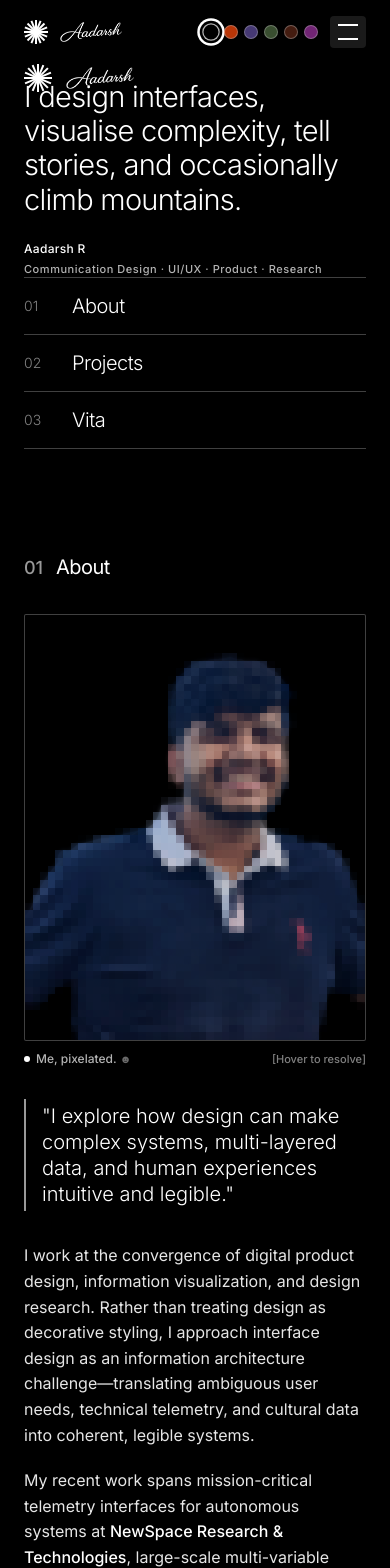
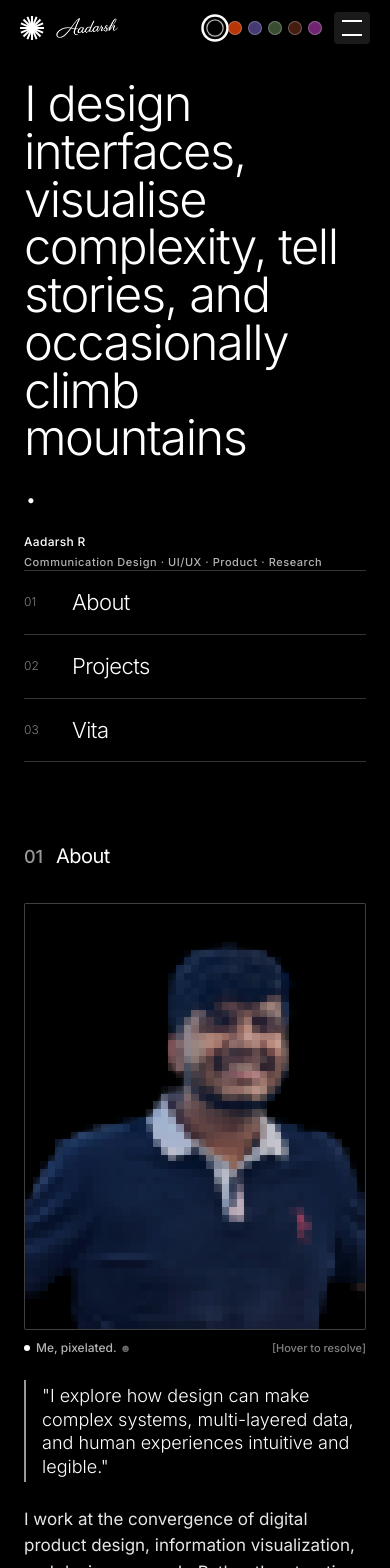
Before and after one commit to aadarshdoesdesign-007/portfolio-, a Next.js app: page / in a window 390 px wide. Shown: the top 1568 px of the page. Built offline with nearby package versions, Linux system fonts and the light colour scheme.

Commit message:
feat(mobile): rebuild mobile composition with single sticky header, art-directed hero typography, full-width section navigation, and stacked about layout

```diff
--- a/src/app/globals.css
+++ b/src/app/globals.css
@@ -324,6 +324,10 @@ section {
     font-size: 16px;
   }
 
+  .hidden {
+    display: none !important;
+  }
+
   .gridRow {
     display: block;
     gap: 0;
--- a/src/components/About.tsx
+++ b/src/components/About.tsx
@@ -10,7 +10,7 @@ export const About: React.FC = () => {
   const { lens } = useLens();
 
   return (
-    <section id="about" className="py-14 sm:py-20 md:py-28 transition-colors duration-400">
+    <section id="about" className="pt-12 sm:pt-16 md:pt-28 pb-14 sm:pb-20 md:pb-28 transition-colors duration-400">
       {/* Section Title */}
       <div className="gridRow">
         <div className="grid_full">
@@ -21,23 +21,25 @@ export const About: React.FC = () => {
       {/* Main About Layout: Content Column (Cols 1-4) & Short Vita Column (Cols 5-6) */}
       <div className="gridRow">
         {/* Left: Editorial Narrative & Visuals */}
-        <div className="grid_1-4 space-y-8">
-          {/* Interactive Pixelated Portrait of Aadarsh */}
-          <PixelPortrait className="max-w-[280px] sm:max-w-[320px]" />
+        <div className="grid_1-4 space-y-6 sm:space-y-8">
+          {/* Interactive Pixelated Portrait of Aadarsh - Full width on mobile, 320px on desktop */}
+          <div className="w-full max-w-full md:max-w-[320px] mb-6 sm:mb-8">
+            <PixelPortrait className="w-full" />
+          </div>
 
           {/* Pullquote */}
           <blockquote className={`leading-[1.3] text-white py-1 ${
-            lens === 'editorial' ? 'font-serif text-2xl sm:text-3xl italic border-l border-white/60 pl-4' :
-            lens === 'brutalist' ? 'font-mono text-lg sm:text-xl font-bold border-l-4 border-white pl-4' :
-            lens === 'swiss' ? 'font-sans text-xl sm:text-2xl font-bold border-l-4 border-white pl-4' :
-            lens === 'experimental' ? 'font-mono text-base sm:text-lg border-l-2 border-dashed border-white/60 pl-4' :
-            'font-sans text-xl sm:text-2xl font-light border-l-2 border-white/60 pl-4'
+            lens === 'editorial' ? 'font-serif text-xl sm:text-2xl md:text-3xl italic border-l border-white/60 pl-4' :
+            lens === 'brutalist' ? 'font-mono text-base sm:text-lg md:text-xl font-bold border-l-4 border-white pl-4' :
+            lens === 'swiss' ? 'font-sans text-lg sm:text-xl md:text-2xl font-bold border-l-4 border-white pl-4' :
+            lens === 'experimental' ? 'font-mono text-sm sm:text-base md:text-lg border-l-2 border-dashed border-white/60 pl-4' :
+            'font-sans text-lg sm:text-xl md:text-2xl font-light border-l-2 border-white/60 pl-4'
           }`}>
             "{profile.quote}"
           </blockquote>
 
           {/* Body paragraphs */}
-          <div className={`space-y-5 text-[16px] sm:text-[17px] leading-[1.6] text-white/90 ${
+          <div className={`space-y-4 sm:space-y-5 text-[17px] sm:text-[18px] leading-[1.55] text-white/90 ${
             lens === 'editorial' ? 'font-serif text-[18px]' : 'font-normal'
           }`}>
             <p>
@@ -52,9 +54,9 @@ export const About: React.FC = () => {
           </div>
         </div>
 
-        {/* Right: Short Vita (Cols 5-6) */}
-        <div className="grid_5-6 pt-12 md:pt-0">
-          <div className={`p-6 space-y-6 text-white backdrop-blur-sm transition-all duration-300 ${
+        {/* Right: Short Vita (Cols 5-6) - Full-width stacked card on mobile */}
+        <div className="grid_5-6 mt-10 md:mt-0">
+          <div className={`w-full p-5 sm:p-6 space-y-6 text-white backdrop-blur-sm transition-all duration-300 ${
             lens === 'swiss' ? 'bg-white/10 rounded-none border border-white/40' :
             lens === 'brutalist' ? 'bg-black rounded-none border-2 border-white shadow-[4px_4px_0px_white]' :
             lens === 'editorial' ? 'bg-white/5 rounded border-l-2 border-white/40 border-t-0 border-r-0 border-b-0 pl-6' :
--- a/src/components/Hero.tsx
+++ b/src/components/Hero.tsx
@@ -7,12 +7,12 @@ export const Hero: React.FC = () => {
   const { lens } = useLens();
 
   return (
-    <header className="pt-20 sm:pt-24 md:pt-40 lg:pt-48 pb-12 md:pb-16 md:min-h-screen md:flex md:flex-col md:justify-between text-white transition-colors duration-400">
+    <header className="pt-6 sm:pt-8 md:pt-40 lg:pt-48 pb-8 sm:pb-10 md:pb-16 md:min-h-screen md:flex md:flex-col md:justify-between text-white transition-colors duration-400">
       {/* Primary Dominant Editorial Statement */}
       <div className="gridRow">
         <div className="grid_2-6">
           <h1
-            className="text-white font-sans font-light tracking-[-0.025em] text-[29px] xs:text-[32px] sm:text-[38px] md:text-[clamp(38px,5.2vw,80px)] max-w-full sm:max-w-xl md:max-w-[960px] leading-[1.18] md:leading-[1.14]"
+            className="text-white font-sans font-light tracking-[-0.03em] md:tracking-[-0.025em] text-[clamp(42px,12.5vw,56px)] md:text-[clamp(38px,5.2vw,80px)] max-w-[340px] sm:max-w-xl md:max-w-[960px] leading-[0.98] md:leading-[1.14] text-left"
           >
             I design interfaces, visualise complexity, tell stories, and occasionally{' '}
             <span className="relative inline-block align-baseline">
@@ -62,8 +62,7 @@ export const Hero: React.FC = () => {
                   />
                 </div>
               </div>
-            </span>
-            .
+            </span>.
           </h1>
 
           {/* Secondary Understated Identity Metadata */}
@@ -87,21 +86,21 @@ export const Hero: React.FC = () => {
       <div className="gridRow mt-8 sm:mt-10 md:mt-auto md:pt-28">
         <div className="grid_2-6 w-full">
           <ul className={`w-full max-w-full md:max-w-md ${
-            lens === 'editorial' ? 'font-serif text-xl sm:text-2xl md:text-3xl' : 'font-sans text-xl sm:text-2xl md:text-3xl lg:text-[34px]'
+            lens === 'editorial' ? 'font-serif text-xl sm:text-2xl md:text-3xl' : 'font-sans'
           } font-light leading-[1.2]`}>
             <li>
               <a
                 href="#about"
-                className={`group flex items-center py-4 md:py-3 border-t border-white/25 text-white transition-all duration-300 hover:pl-3 ${
+                className={`group flex items-center h-16 sm:h-[72px] md:h-auto md:py-3 border-t border-white/20 text-white transition-all duration-300 hover:pl-3 ${
                   lens === 'brutalist' ? 'border-t-2 border-white' : ''
                 }`}
               >
-                <span className={`inline-block w-12 font-mono text-sm sm:text-base ${
+                <span className={`inline-block w-12 font-mono text-xs sm:text-sm ${
                   lens === 'swiss' ? 'font-bold text-white' : 'text-white/50'
                 } group-hover:text-white/80 transition-colors`}>
                   {lens === 'editorial' ? 'I.' : lens === 'experimental' ? '01_' : '01'}
                 </span>
-                <span className="tracking-tight">
+                <span className="text-[22px] sm:text-2xl md:text-3xl tracking-tight text-white font-light">
                   {lens === 'brutalist' ? 'ABOUT' : 'About'}
                 </span>
               </a>
@@ -109,16 +108,16 @@ export const Hero: React.FC = () => {
             <li>
               <a
                 href="#projects"
-                className={`group flex items-center py-4 md:py-3 border-t border-white/25 text-white transition-all duration-300 hover:pl-3 ${
+                className={`group flex items-center h-16 sm:h-[72px] md:h-auto md:py-3 border-t border-white/20 text-white transition-all duration-300 hover:pl-3 ${
                   lens === 'brutalist' ? 'border-t-2 border-white' : ''
                 }`}
               >
-                <span className={`inline-block w-12 font-mono text-sm sm:text-base ${
+                <span className={`inline-block w-12 font-mono text-xs sm:text-sm ${
                   lens === 'swiss' ? 'font-bold text-white' : 'text-white/50'
                 } group-hover:text-white/80 transition-colors`}>
                   {lens === 'editorial' ? 'II.' : lens === 'experimental' ? '02_' : '02'}
                 </span>
-                <span className="tracking-tight">
+                <span className="text-[22px] sm:text-2xl md:text-3xl tracking-tight text-white font-light">
                   {lens === 'brutalist' ? 'PROJECTS' : 'Projects'}
                 </span>
               </a>
@@ -126,16 +125,16 @@ export const Hero: React.FC = () => {
             <li>
               <a
                 href="#vita"
-                className={`group flex items-center py-4 md:py-3 border-t border-b border-white/25 text-white transition-all duration-300 hover:pl-3 ${
+                className={`group flex items-center h-16 sm:h-[72px] md:h-auto md:py-3 border-t border-b border-white/20 text-white transition-all duration-300 hover:pl-3 ${
                   lens === 'brutalist' ? 'border-t-2 border-b-2 border-white' : ''
                 }`}
               >
-                <span className={`inline-block w-12 font-mono text-sm sm:text-base ${
+                <span className={`inline-block w-12 font-mono text-xs sm:text-sm ${
                   lens === 'swiss' ? 'font-bold text-white' : 'text-white/50'
                 } group-hover:text-white/80 transition-colors`}>
                   {lens === 'editorial' ? 'III.' : lens === 'experimental' ? '03_' : '03'}
                 </span>
-                <span className="tracking-tight">
+                <span className="text-[22px] sm:text-2xl md:text-3xl tracking-tight text-white font-light">
                   {lens === 'brutalist' ? 'VITA' : 'Vita'}
                 </span>
               </a>
--- a/src/components/Navigation.tsx
+++ b/src/components/Navigation.tsx
@@ -41,12 +41,12 @@ export const Navigation: React.FC<NavigationProps> = ({
   return (
     <>
       <nav
-        className="fixed top-0 left-0 right-0 z-30 pointer-events-none transition-colors duration-300 h-16 md:h-[88px]"
+        className="sticky top-0 z-40 w-full bg-[var(--background)] h-14 sm:h-16 transition-colors duration-400 md:fixed md:top-0 md:left-0 md:right-0 md:h-[88px] md:bg-transparent md:pointer-events-none md:z-30"
       >
-        {/* Mobile Header (320px - 767px): Art-directed 64px bar, 24px (px-6) side padding */}
-        <div className="flex md:hidden h-full px-6 items-center justify-between w-full">
+        {/* Mobile Header (320px - 767px): Art-directed 56px-64px bar, 20-24px side padding */}
+        <div className="flex md:hidden h-full px-5 sm:px-6 items-center justify-between w-full pointer-events-auto">
           {/* Brand Identity: Radial Mark + Handwritten Aadarsh Signature */}
-          <div className="flex items-center gap-3 pointer-events-auto">
+          <div className="flex items-center gap-3">
             {/* Radial Mark */}
             <a
               href="#"
@@ -100,7 +100,7 @@ export const Navigation: React.FC<NavigationProps> = ({
           </div>
 
           {/* Mobile Right: Colour Switcher + Hamburger Menu Button */}
-          <div className="flex items-center gap-2 pointer-events-auto">
+          <div className="flex items-center gap-2">
             <ColourSwitcher
               currentColor={currentColor}
               onColorChange={onColorChange}
@@ -126,10 +126,11 @@ export const Navigation: React.FC<NavigationProps> = ({
           </div>
         </div>
 
-        {/* Desktop Header (>= 768px): Pristine 6-column gridRow */}
-        <div className="hidden md:grid gridRow h-full items-center">
-          {/* Top-Left Brand Identity: Radial Mark + Handwritten Aadarsh Signature */}
-          <div className="grid_1-2 flex items-center gap-3.5 pointer-events-auto">
+        {/* Desktop Header (>= 768px): Pristine 6-column gridRow wrapped in hidden md:block */}
+        <div className="hidden md:block h-full">
+          <div className="gridRow h-full items-center">
+            {/* Top-Left Brand Identity: Radial Mark + Handwritten Aadarsh Signature */}
+            <div className="grid_1-2 flex items-center gap-3.5 pointer-events-auto">
             {/* 1. THE CIRCULAR / RADIAL MARK */}
             <a
               href="#"
@@ -315,11 +316,12 @@ export const Navigation: React.FC<NavigationProps> = ({
             />
           </div>
         </div>
+      </div>
       </nav>
 
       {/* Mobile Drawer Menu */}
       {mobileMenuOpen && (
-        <div className="fixed inset-0 z-40 bg-[var(--background)] text-white pt-24 px-6 pb-12 flex flex-col justify-between md:hidden animate-in fade-in duration-200">
+        <div className="fixed inset-0 z-50 bg-[var(--background)] text-white pt-24 px-6 pb-12 flex flex-col justify-between md:hidden animate-in fade-in duration-200">
           <ul className="space-y-6 font-sans text-2xl font-light">
             {navLinks.map((link) => (
               <li key={link.num}>
--- a/src/components/PixelPortrait.tsx
+++ b/src/components/PixelPortrait.tsx
@@ -203,7 +203,7 @@ export const PixelPortrait: React.FC<PixelPortraitProps> = ({ className = '' })
   }
 
   return (
-    <div className={`relative max-w-sm w-full ${className}`}>
+    <div className={`relative w-full ${className}`}>
       {/* Outer interactive portrait container */}
       <div
         ref={containerRef}
```
